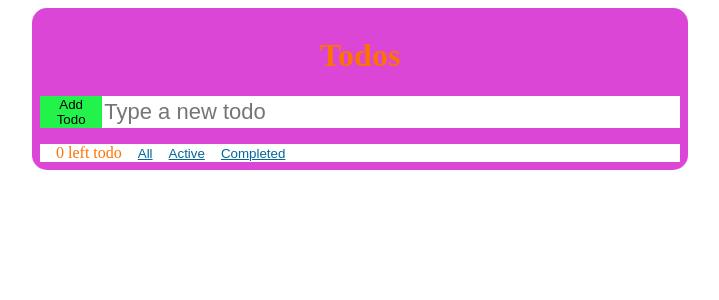
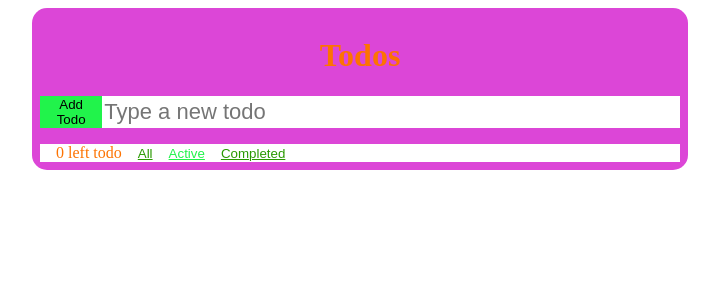
Before and after one commit to fabver82/intro-react, a React (Create React App) app: page / in a window 1280 px wide. Shown: the top 300 px of the page, without its empty margins (280-999 px from the left). Built offline with nearby package versions, Linux system fonts and the light colour scheme.

Commit message:
modify filter link color when active

```diff
--- a/src/App.js
+++ b/src/App.js
@@ -8,6 +8,7 @@ const LOCAL_STORAGE_KEY = "myownkey";
 function App() {
   const [todos, setTodos] = useState([]);
   const [filter, setFilter] = useState("active");
+  console.log(filter);
   useEffect(() => {
     const storedTodos = JSON.parse(localStorage.getItem(LOCAL_STORAGE_KEY));
     if (storedTodos) setTodos(storedTodos);
@@ -44,17 +45,41 @@ function App() {
           left todo
         </div>
         <div>
-          <button className="filter-link" onClick={() => setFilter("all")}>
+          <button
+            className={
+              "filter-link " +
+              (filter === "all"
+                ? "filter-link--active"
+                : "filter-link--disabled")
+            }
+            onClick={() => setFilter("all")}
+          >
             All
           </button>
         </div>
         <div>
-          <button className="filter-link" onClick={() => setFilter("active")}>
+          <button
+            className={
+              "filter-link " +
+              (filter === "active"
+                ? "filter-link--active"
+                : "filter-link--disabled")
+            }
+            onClick={() => setFilter("active")}
+          >
             Active
           </button>
         </div>
         <div>
-          <button className="filter-link" onClick={() => setFilter("complete")}>
+          <button
+            className={
+              "filter-link " +
+              (filter === "complete"
+                ? "filter-link--active"
+                : "filter-link--disabled")
+            }
+            onClick={() => setFilter("complete")}
+          >
             Completed
           </button>
         </div>
--- a/src/sass/style.scss
+++ b/src/sass/style.scss
@@ -51,9 +51,12 @@
     /*optional*/
     font-family: arial, sans-serif;
     /*input has OS specific font-family*/
-    color: #069;
+    color: rgb(41, 153, 0);
     text-decoration: underline;
     cursor: pointer;
+    &--active{
+        color: #21f34b;;
+    }
 }
 ul{
     padding-left:0;
```
